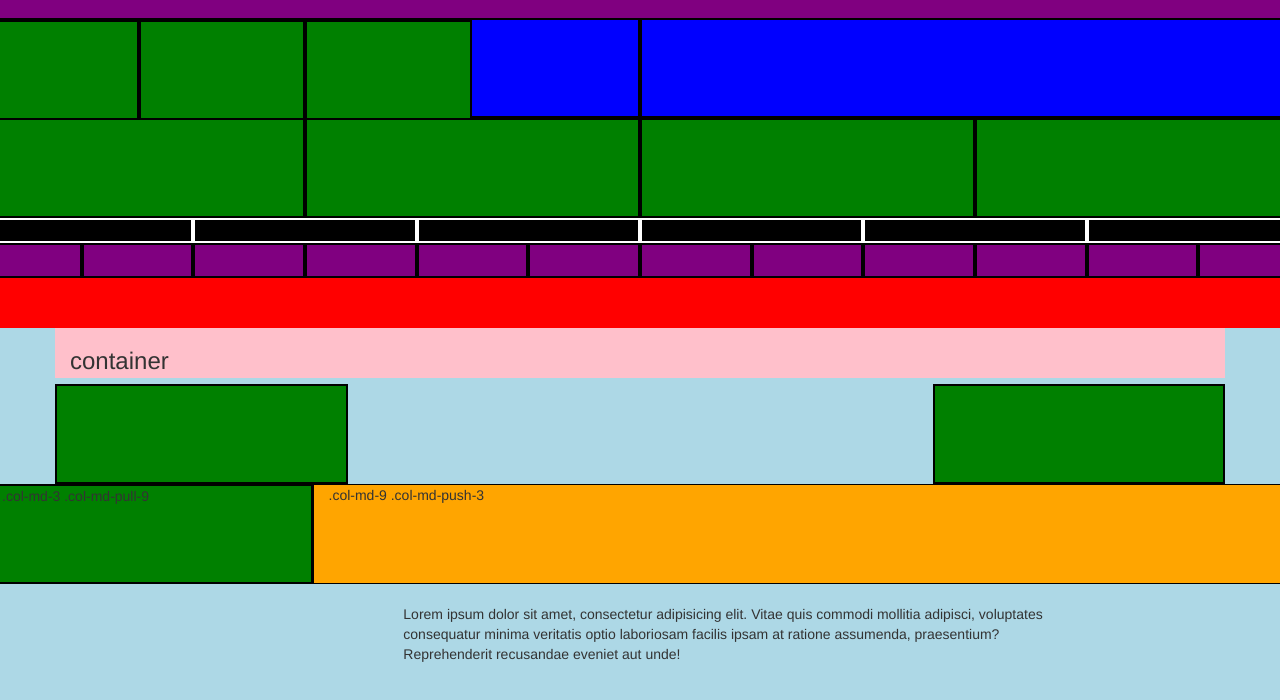
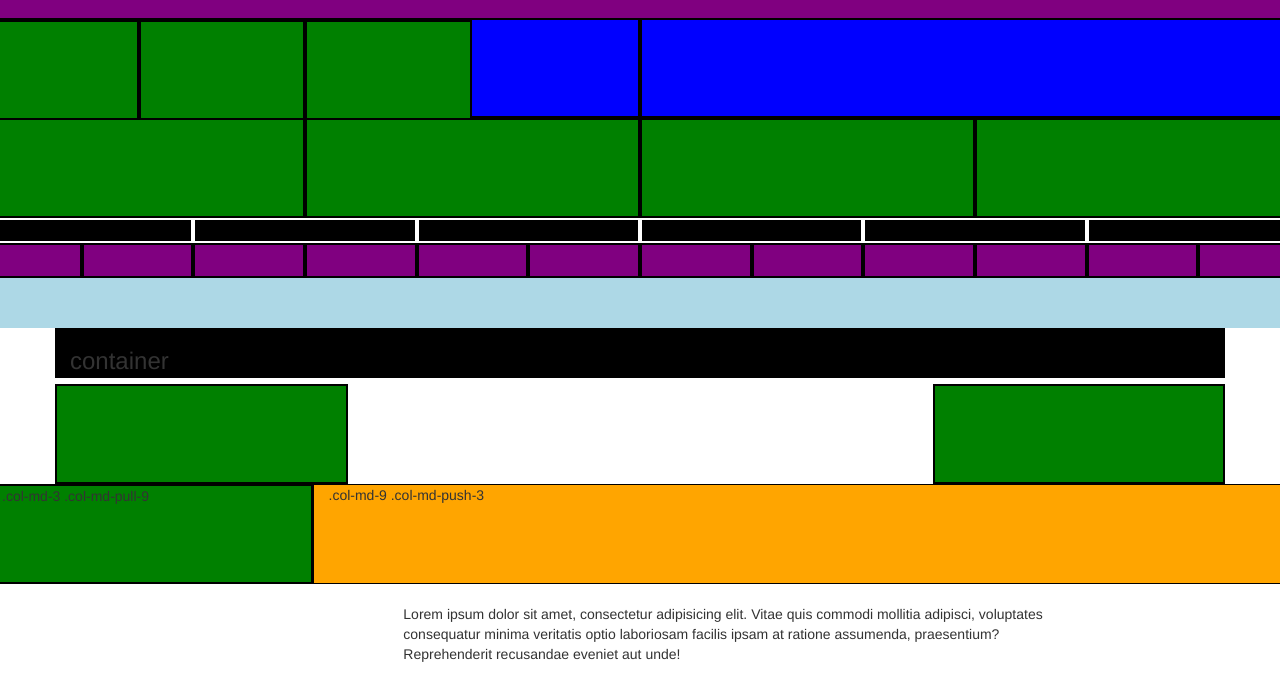
Before and after one commit to lostseeker/day2practice, a plain HTML site: page index.html in a window 1280 px wide. Shown: the part 82-782 px from the top of the page. Drawn offline with Linux system fonts and the light colour scheme.

Commit message:
gh page creation

```diff
--- a/css/stylesheet.css
+++ b/css/stylesheet.css
@@ -1,10 +1,10 @@
 @media only screen and (min-width: 375px) {
-    body {
-        background-color: black;
+    .container {
+        background: black;
     }
  @media only screen and (min-width: 768px) {
-    body {
-        background-color: lightblue;
+    .container-fluid {
+        background: lightblue;
       }
 .col-md-12 {
   background-color: purple;
@@ -38,11 +38,11 @@
 }
 .container-fluid {
   height: 50px;
-  background-color: red;
+
 }
 .container {
   height: 50px;
-  background-color: pink;
+
 }
 .yellow {
   back: yellow;
```
